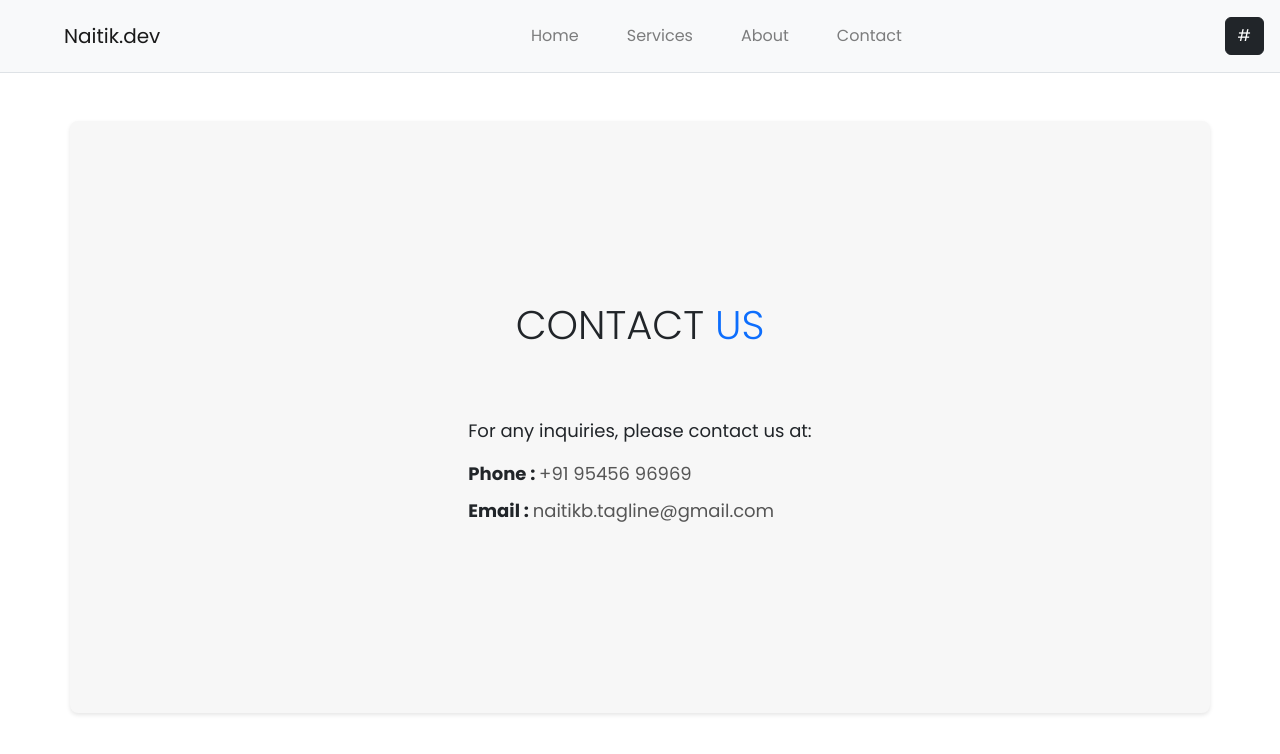
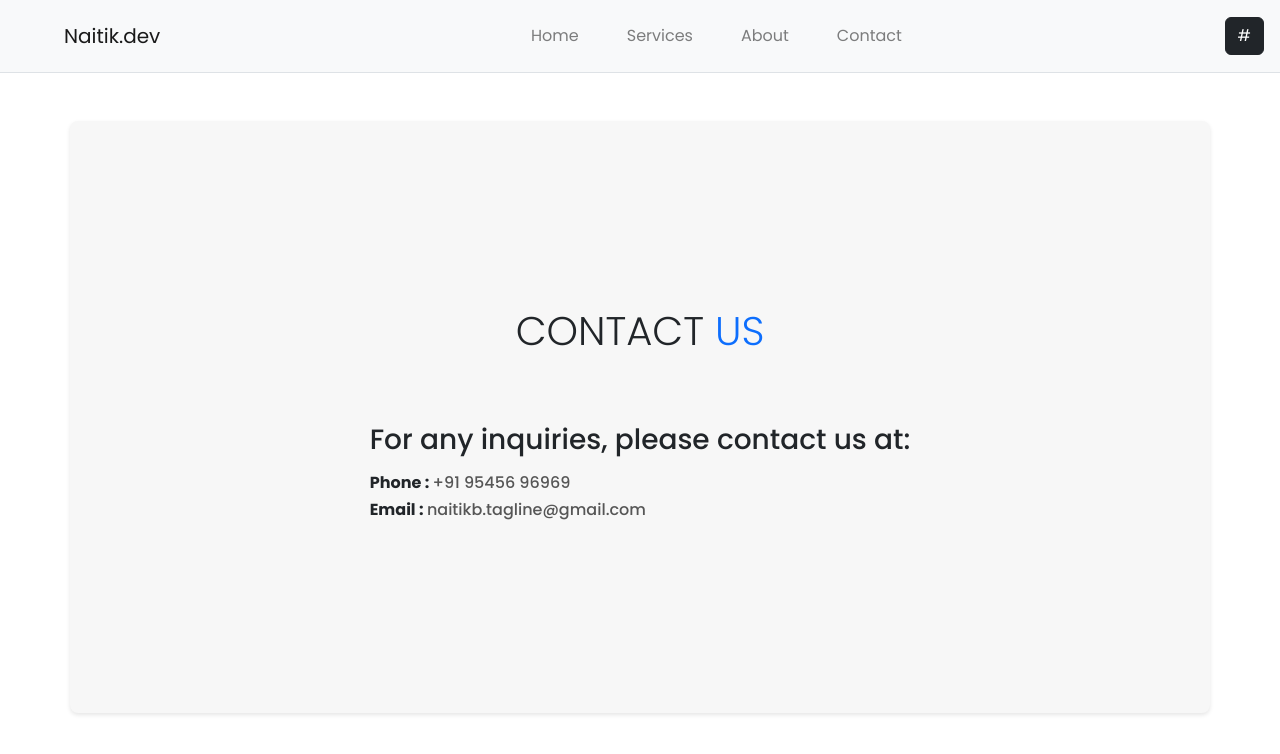
Before and after one commit to Naitik-ReactJs/router-v5, a React (Create React App) app: page /contact in a window 1280 px wide. Shown: the top 754 px of the page. Built offline with nearby package versions, Linux system fonts and the light colour scheme.

Commit message:
page not found implemented

```diff
--- a/src/App.js
+++ b/src/App.js
@@ -32,7 +32,9 @@ export default function App() {
       name: "Contact",
     },
   ];
-
+  const NoMatchPage = () => {
+    return <h1 className=" container">404 - Not found</h1>;
+  };
   return (
     <Router>
       <div>
@@ -72,9 +74,10 @@ export default function App() {
         </nav>
         <Switch>
           <Route exact path="/" component={Home} />
-          <Route path="/services" component={Services} />
-          <Route path="/about" component={About} />
-          <Route path="/contact" component={Contact} />
+          <Route exact path="/services" component={Services} />
+          <Route exact path="/about" component={About} />
+          <Route exact path="/contact" component={Contact} />
+          <Route component={NoMatchPage} />
         </Switch>
       </div>
     </Router>
--- a/src/pages/About.js
+++ b/src/pages/About.js
@@ -29,7 +29,7 @@ const About = () => {
           </div>
           <div className="row">
             <div className="col-md">
-              <p className=" mb-5 mt-3 justify-content-evenly custom-line-height ">
+              <p className="mb-5 mt-3 justify-content-evenly custom-line-height ">
                 I'm <span classname="fw-bold">Naitik Bhavsar </span>
                 passionate about cutting-edge technologies and creating visually
                 stunning interfaces. I believe in the power of exceptional user
--- a/src/pages/Contact.js
+++ b/src/pages/Contact.js
@@ -9,17 +9,17 @@ const Contact = () => {
         Contact <span className="text-primary">Us</span>
       </h1>
       <div className="contact-info d-flex align-items-start flex-column">
-        <p className="mb-3">For any inquiries, please contact us at:</p>
-        <p>
+        <h3 className="mb-3">For any inquiries, please contact us at:</h3>
+        <h6>
           <span className="fw-bold">Phone : </span>{" "}
           <a href="tel:+1234567890">+91 95456 96969</a>
-        </p>
-        <p>
+        </h6>
+        <h6>
           <span className="fw-bold">Email : </span>
           <a href="mailto:naitikb.tagline@gmail.com">
             naitikb.tagline@gmail.com
           </a>
-        </p>
+        </h6>
       </div>
     </Container>
   );
```
